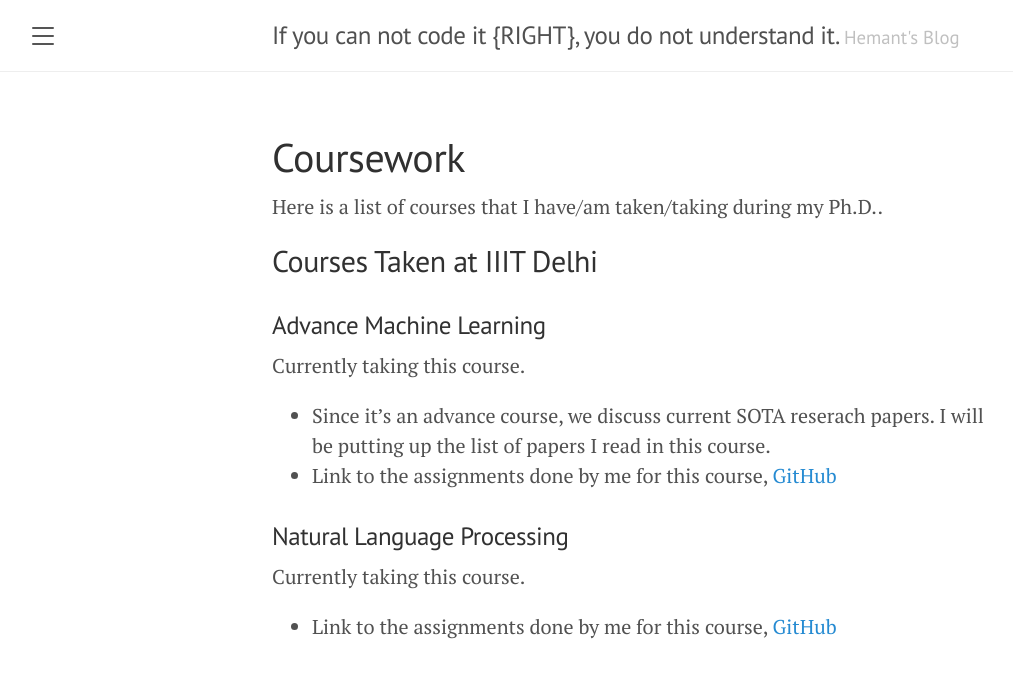
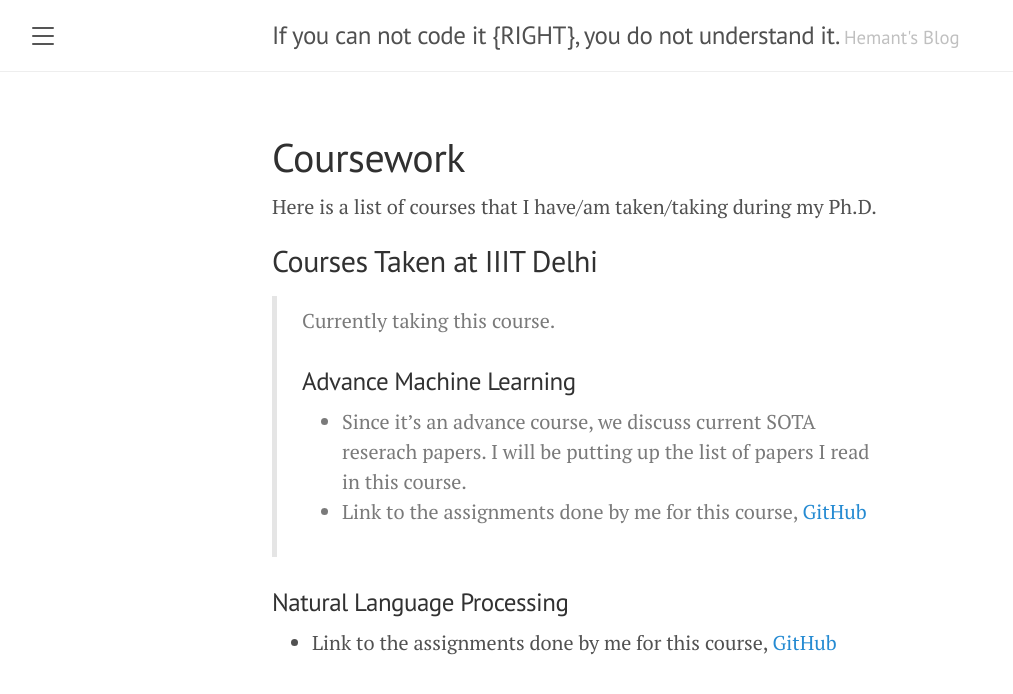
Before and after one commit to raotnameh/raotnameh.github.io, a Jekyll site: the page built from coursework.md, in a window 1280 px wide. Shown: the top 694 px of the page, without its empty margins (8-1021 px from the left). Built offline with Jekyll 4.4.1, drawn with Linux system fonts in a browser that asks for light colours.

Commit message:
It's just my website

```diff
--- a/coursework.md
+++ b/coursework.md
@@ -3,17 +3,17 @@ layout: page
 title: Coursework
 ---
 
-Here is a list of courses that I have/am taken/taking during my Ph.D..
+Here is a list of courses that I have/am taken/taking during my Ph.D.
 
 ## Courses Taken at IIIT Delhi
 
+> Currently taking this course.
 ### Advance Machine Learning
-Currently taking this course.
 + Since it's an advance course, we discuss current SOTA reserach papers. I will be putting up the list of papers I read in this course.
 + Link to the assignments done by me for this course, [GitHub](https://github.com/raotnameh/AML_Course)
 
 ### Natural Language Processing
-Currently taking this course.
+
 + Link to the assignments done by me for this course, [GitHub](https://github.com/raotnameh/NLP_LECTURE)
 
 <!--
```
